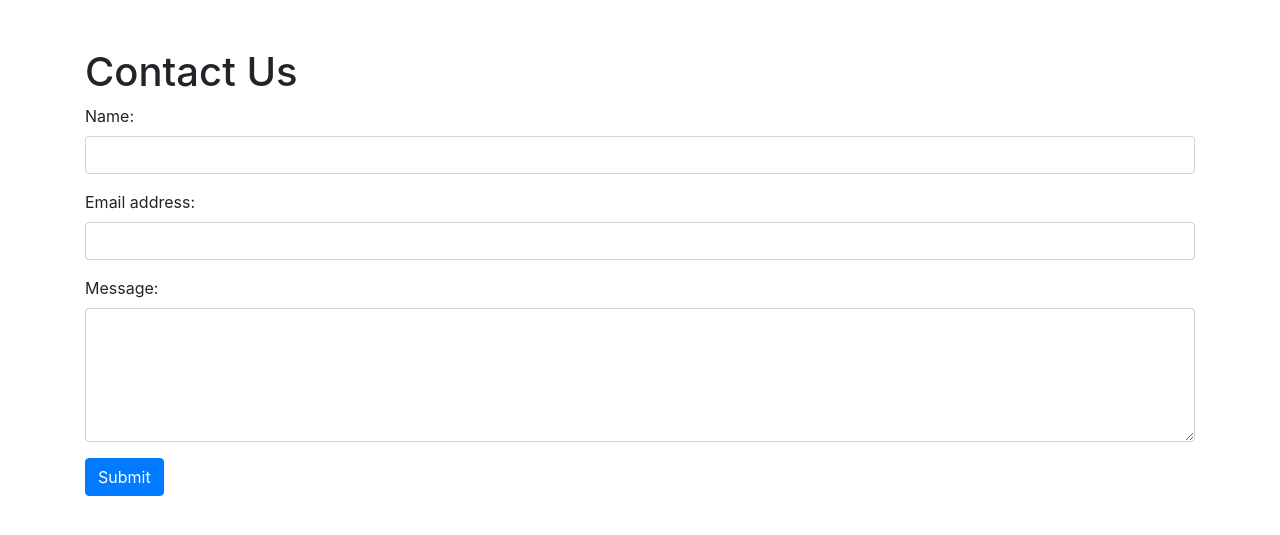
After one commit to gursimar03/ServerSideCA2-, a PHP site: page /contact.php in a window 1280 px wide. The commit adds this page. Shown: the top 535 px of the page. Run offline with PHP 8.4, Linux system fonts and the light colour scheme; some libraries are stand-ins or nearby versions.

Commit message:
contant page done

```diff
--- /dev/null
+++ b/contact.php
@@ -0,0 +1,92 @@
+<!DOCTYPE html>
+<html>
+  <head>
+    <meta charset="UTF-8">
+    <title>Contact Form</title>
+    <link rel="stylesheet" href="https://maxcdn.bootstrapcdn.com/bootstrap/4.0.0/css/bootstrap.min.css">
+    <script src="https://ajax.googleapis.com/ajax/libs/jquery/3.3.1/jquery.min.js"></script>
+    <script src="https://cdnjs.cloudflare.com/ajax/libs/popper.js/1.12.9/umd/popper.min.js"></script>
+    <script src="https://maxcdn.bootstrapcdn.com/bootstrap/4.0.0/js/bootstrap.min.js"></script>
+  </head>
+  <body>
+    <div class="container mt-5">
+      <h1>Contact Us</h1>
+      <form id="contactForm" method="post">
+        <div class="form-group">
+          <label for="name">Name:</label>
+          <input type="text" class="form-control" id="name" name="name" required>
+        </div>
+        <div class="form-group">
+          <label for="email">Email address:</label>
+          <input type="email" class="form-control" id="email" name="email" required>
+        </div>
+        <div class="form-group">
+          <label for="message">Message:</label>
+          <textarea class="form-control" id="message" name="message" rows="5" required></textarea>
+        </div>
+        <button type="submit" class="btn btn-primary">Submit</button>
+      </form>
+    </div>
+    <script>
+      $(document).ready(function() {
+        $('#contactForm').submit(function(e) {
+          e.preventDefault();
+          var name = $('#name').val();
+          var email = $('#email').val();
+          var message = $('#message').val();
+          var valid = true;
+
+          // Validate name
+          if (name.trim() === '') {
+            $('#name').addClass('is-invalid');
+            valid = false;
+          } else {
+            $('#name').removeClass('is-invalid');
+          }
+
+          // Validate email
+          if (email.trim() === '') {
+            $('#email').addClass('is-invalid');
+            valid = false;
+          } else if (!validateEmail(email)) {
+            $('#email').addClass('is-invalid');
+            valid = false;
+          } else {
+            $('#email').removeClass('is-invalid');
+          }
+
+          // Validate message
+          if (message.trim() === '') {
+            $('#message').addClass('is-invalid');
+            valid = false;
+          } else {
+            $('#message').removeClass('is-invalid');
+          }
+
+          // Submit form if all fields are valid
+          if (valid) {
+            $.ajax({
+              url: 'submit-form.php',
+              type: 'post',
+              data: $('#contactForm').serialize(),
+              success: function(response) {
+                // Display success message
+                $('#contactForm').replaceWith('<div class="alert alert-success">Thank you for contacting us!</div>');
+              },
+              error: function() {
+                // Display error message
+                $('#contactForm').replaceWith('<div class="alert alert-danger">An error occurred. Please try again later.</div>');
+              }
+            });
+          }
+        });
+
+        // Validate email format
+        function validateEmail(email) {
+          var re = /\S+@\S+\.\S+/;
+          return re.test(email);
+        }
+      });
+    </script>
+  </body>
+</html>
--- a/database.sql
+++ b/database.sql
@@ -57,4 +57,4 @@ INSERT INTO riders (rider_id, name, born, nationality, profile_img) VALUES ('25'
 
 insert into rider_team (rider_id,team_id) VALUES (5,1),(10,2),(12,3),(20,4),(21,4),(23,5),(25,6);
 
-SELECT name ,team_name FROM `riders` , rider_team , teams where rider_team.rider_id = riders.rider_id AND rider_team.team_id = teams.team_id;
+SELECT riders.rider_id,name ,team_name , profile_img FROM `riders` , rider_team , teams where rider_team.rider_id = riders.rider_id AND rider_team.team_id = teams.team_id;
```
Also changed, not shown: home.php (+10 -34 lines).
